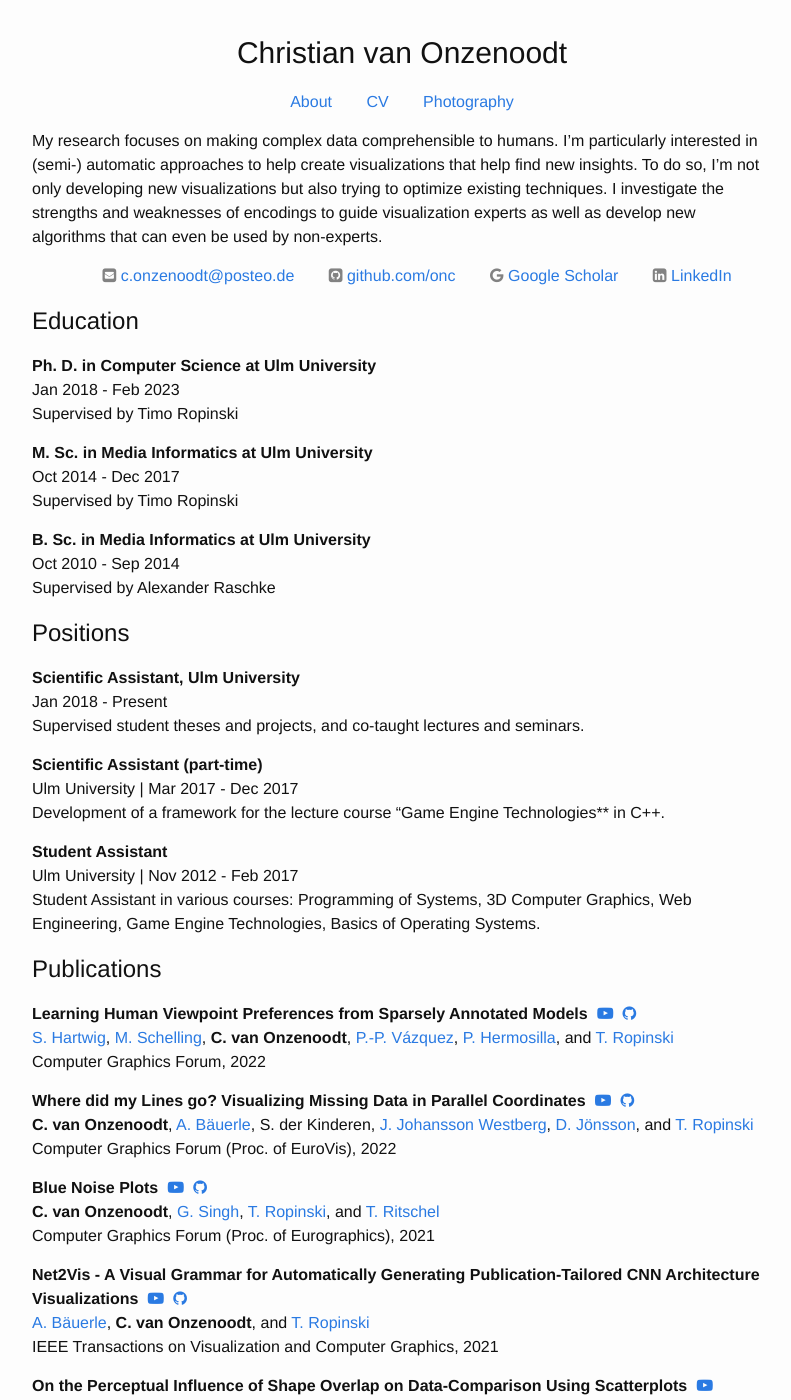
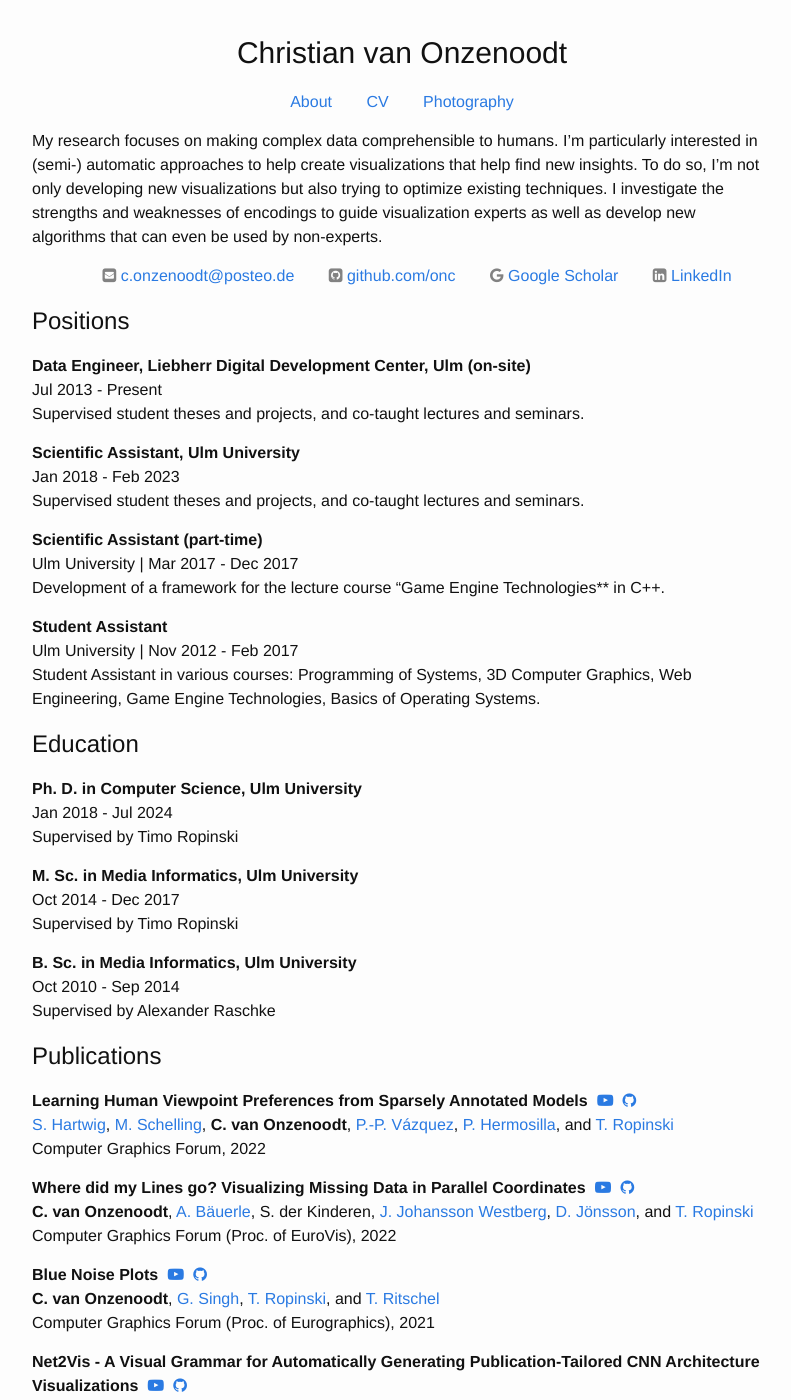
Before and after one commit to onc/onze.io, a Jekyll site: the page built from cv.md, in a window 1280 px wide and 1400 px high. Shown: the whole window, without its empty margins (238-1029 px from the left). Built offline with Jekyll 4.4.1, drawn with Linux system fonts in a browser that asks for light colours.

Commit message:
Update phd thesis and liebherr position

```diff
--- a/cv.md
+++ b/cv.md
@@ -35,24 +35,14 @@ I investigate the strengths and weaknesses of encodings to guide visualization e
   {% endif %}
 </ul>
 
-## Education
-
-**Ph. D. in Computer Science at Ulm University**\
-Jan 2018 - Feb 2023\
-Supervised by Timo Ropinski
-
-**M. Sc. in Media Informatics at Ulm University**\
-Oct 2014 - Dec 2017\
-Supervised by Timo Ropinski
-
-**B. Sc. in Media Informatics at Ulm University**\
-Oct 2010 - Sep 2014\
-Supervised by Alexander Raschke
-
 ## Positions
 
+**Data Engineer, Liebherr Digital Development Center, Ulm (on-site)**\
+Jul 2013 - Present\
+Supervised student theses and projects, and co-taught lectures and seminars.
+
 **Scientific Assistant, Ulm University**\
-Jan 2018 - Present\
+Jan 2018 - Feb 2023\
 Supervised student theses and projects, and co-taught lectures and seminars.
 
 **Scientific Assistant (part-time)**\
@@ -62,6 +52,20 @@ Development of a framework for the lecture course "Game Engine Technologies** in
 **Student Assistant**\
 Ulm University | Nov 2012 - Feb 2017\
 Student Assistant in various courses: Programming of Systems, 3D Computer Graphics, Web Engineering, Game Engine Technologies, Basics of Operating Systems.
+
+## Education
+
+**Ph. D. in Computer Science, Ulm University**\
+Jan 2018 - Jul 2024\
+Supervised by Timo Ropinski
+
+**M. Sc. in Media Informatics, Ulm University**\
+Oct 2014 - Dec 2017\
+Supervised by Timo Ropinski
+
+**B. Sc. in Media Informatics, Ulm University**\
+Oct 2010 - Sep 2014\
+Supervised by Alexander Raschke
 
 ## Publications
 
```
